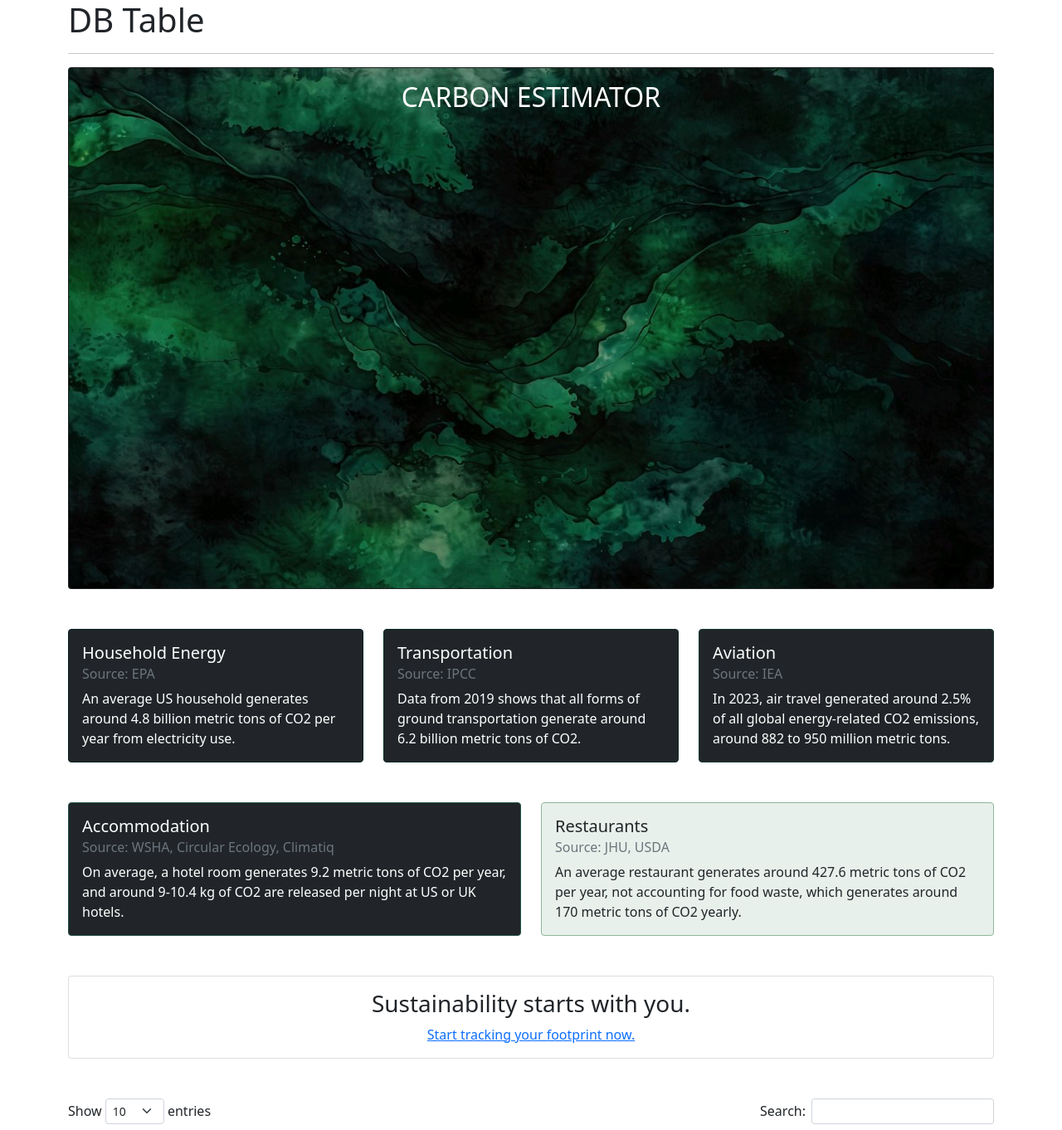
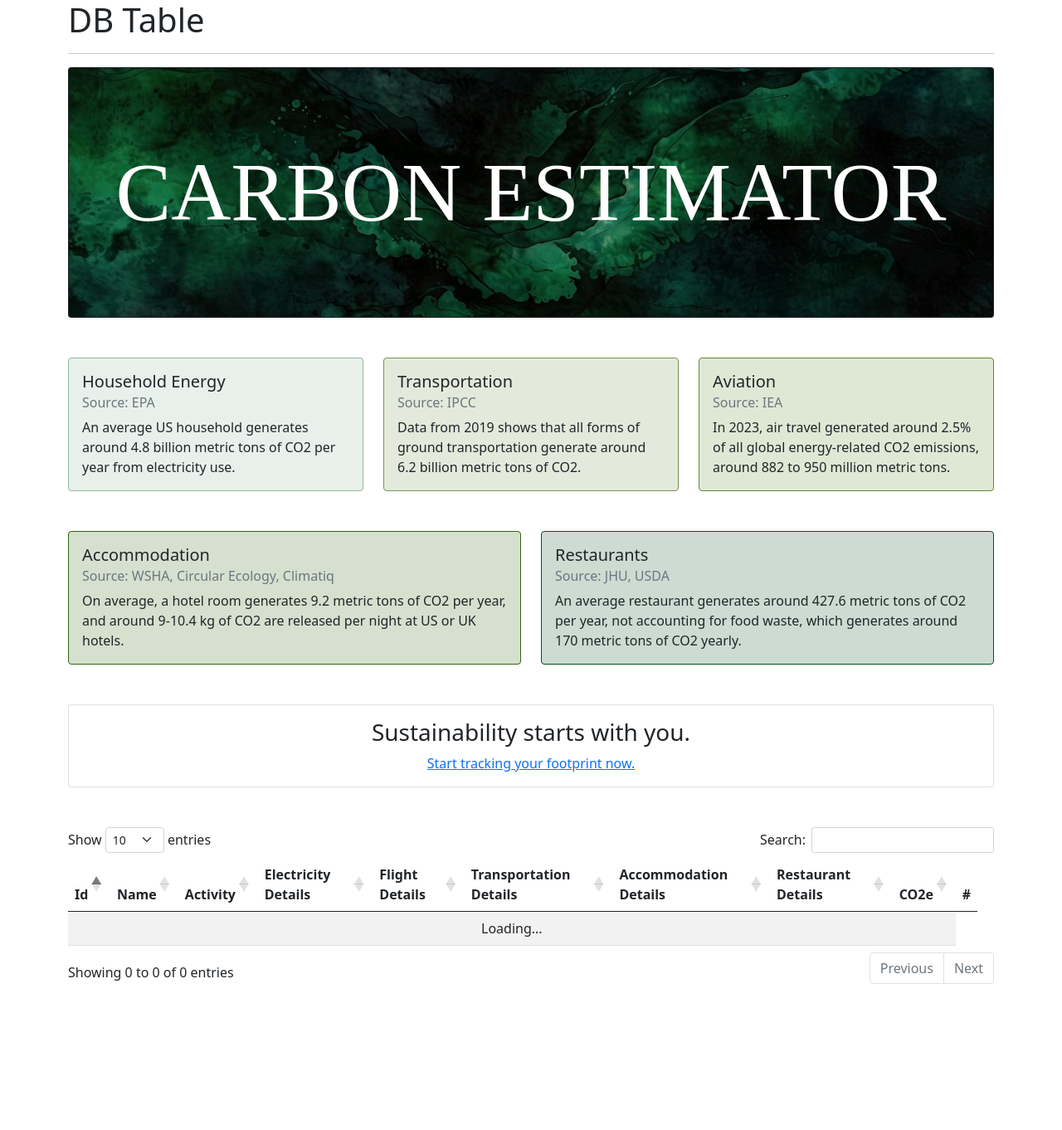
Before and after one commit to nocturne-1/carbon-estimator, a Flask app: page / in a window 1280 px wide. Shown: the top 1362 px of the page at 83% size. After the commit the page ends 1186 px from the top, so only its background shows below. Run offline with Flask 3, Linux system fonts and the light colour scheme; data comes from the database, SQL or seed files in the repository; some libraries are stand-ins or nearby versions; some web fonts are replaced.

Commit message:
more styling for index page

```diff
--- a/static/style.css
+++ b/static/style.css
@@ -3,27 +3,46 @@
     padding: 0px;
 }
 
+@font-face {
+    font-family: 'De-Martega';
+    src: url("{{ url_for('static', filename='De-Martega.otf') }}") format("opentype");
+    font-weight: normal;
+    font-style: normal;
+    font-display: swap;
+}
+
+h2 {
+    font-family: 'De-Martega', serif;
+    font-size: 100px;
+}
+
+.card-img {
+    width: 100%;
+    height: 300px;
+    object-fit: cover;
+}
+
 #card1 {
-    background-color: rgba(5, 31, 32, 0.2);
-    border-color:rgba(5, 31, 32, 1);
+    background-color: rgba(142, 182, 155, 0.2);
+    border-color: rgba(142, 182, 155, 1)
 }
 
 #card2 {
-    background-color: rgba(11, 43, 38, 0.2);
-    border-color: rgba(11, 43, 38, 1);
+    background-color: rgba(118, 148, 76, 0.2);
+    border-color: rgba(118, 148, 76, 1)
 }
 
 #card3 {
-    background-color: rgba(22, 56, 50, 0.2);
-    border-color: rgba(22, 56, 50, 1)
+    background-color:  rgba(94, 140, 49, 0.2);
+    border-color: rgba(94, 140, 49, 1);
 }
 
 #card4 {
-    background-color: rgba(35, 83, 71, 0.2);
-    border-color: rgba(35, 83, 71, 1)
+    background-color: rgba(50, 100, 18, 0.2);
+    border-color: rgba(50, 100, 18, 1)
 }
 
 #card5 {
-    background-color: rgba(142, 182, 155, 0.2);
-    border-color: rgba(142, 182, 155, 1);
+    background-color: rgba(2, 80, 35, 0.2);
+    border-color:rgba(2, 80, 35, 1);
 }
--- a/templates/index.html
+++ b/templates/index.html
@@ -5,13 +5,12 @@
 {% endblock %}
 
 {% block content %}
-   <link rel="stylesheet" src="">
    <div class="row">
       <div class="col-12">
-         <div class="card bg-dark text-white text-center">
+         <div class="card bg-dark text-white" height="300px">
             <img class="card-img" src="{{ url_for('static', filename='download.jpg') }}" alt="Green Background Img">
-            <div class="card-img-overlay">
-               <h2 class="card-text">CARBON ESTIMATOR</h5>
+            <div class="card-img-overlay d-flex align-items-center justify-content-center">
+               <h2 class="card-text">CARBON ESTIMATOR</h2>
             </div>
          </div>
       </div>
@@ -19,7 +18,7 @@
    <br><br>
    <div class="row">
       <div class="col-4">
-         <div id="card1" class="card bg-dark text-white" width="100%">
+         <div id="card1" class="card" width="100%">
             <div class="card-body">
                <h5 class="card-title">Household Energy</h5>
                <h6 class="card-subtitle mb-2 text-muted">Source: EPA</h6>
@@ -28,7 +27,7 @@
          </div>
       </div>
       <div class="col-4">
-         <div id="card2" class="card bg-dark text-white" width="100%">
+         <div id="card2" class="card" width="100%">
             <div class="card-body">
                <h5 class="card-title">Transportation</h5>
                <h6 class="card-subtitle mb-2 text-muted">Source: IPCC</h6>
@@ -37,7 +36,7 @@
          </div>
       </div>
       <div class="col-4">
-         <div id="card3" class="card bg-dark text-white" width="100%">
+         <div id="card3" class="card" width="100%">
             <div class="card-body">
                <h5 class="card-title">Aviation</h5>
                <h6 class="card-subtitle mb-2 text-muted">Source: IEA</h6>
@@ -49,7 +48,7 @@
    <br><br>
    <div class="row">
       <div class="col-6">
-         <div id="card4" class="card bg-dark text-white" width="100%">
+         <div id="card4" class="card" width="100%">
             <div class="card-body">
                <h5 class="card-title">Accommodation</h5>
                <h6 class="card-subtitle mb-2 text-muted">Source: WSHA, Circular Ecology, Climatiq</h6>
```
Also changed, not shown: static/De-Martega.otf (added).
